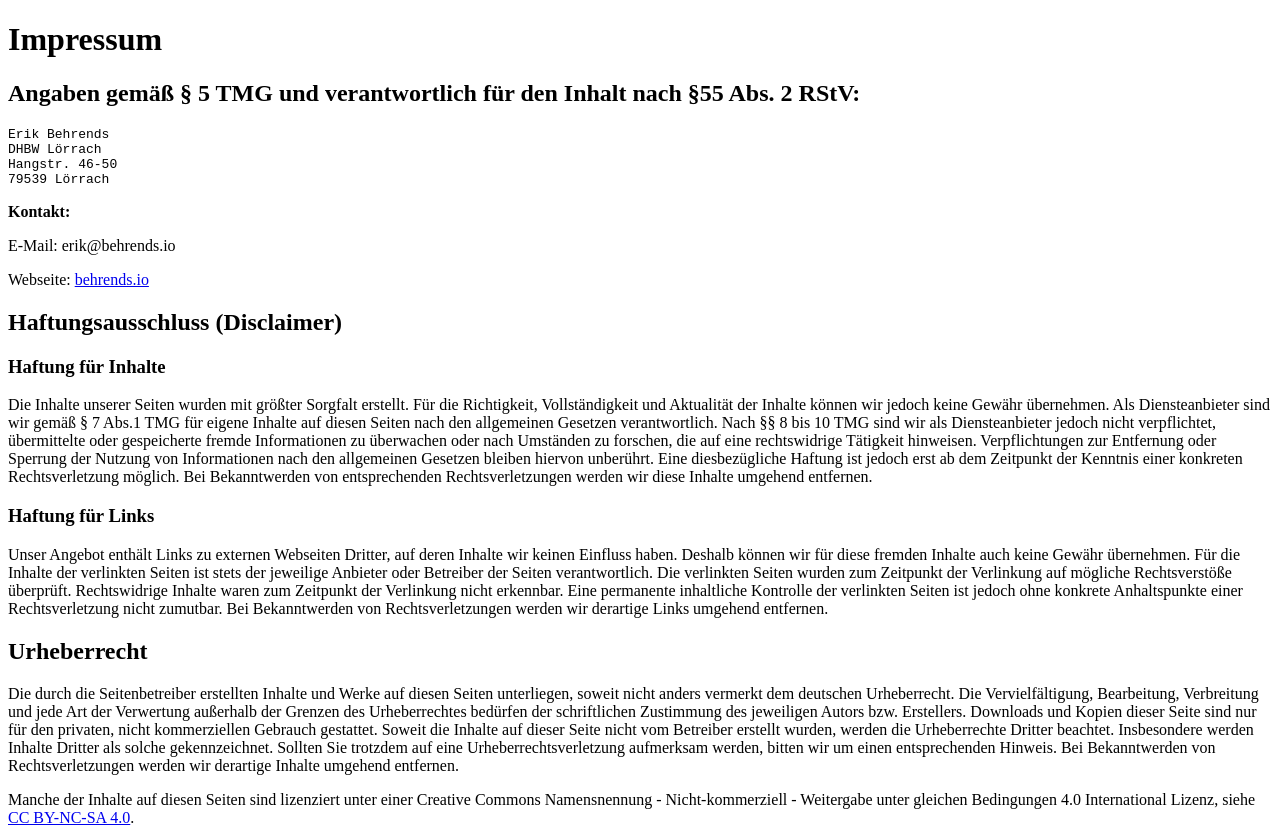
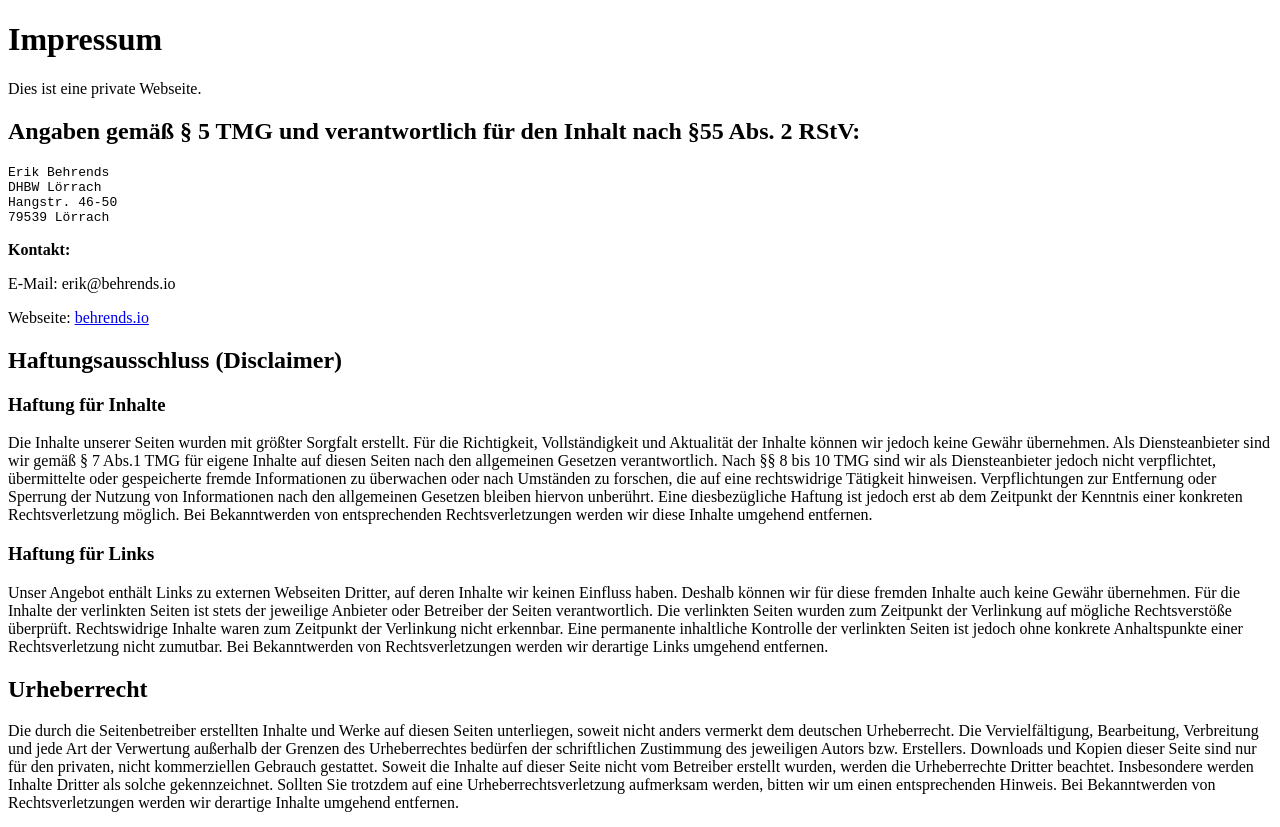
Before and after one commit to behrends/workshops, a Next.js app: page /impressum in a window 1280 px wide. Shown: the top 827 px of the page. Built offline with nearby package versions, Linux system fonts and the light colour scheme.

Commit message:
Impressum angepasst

```diff
--- a/pages/impressum.mdx
+++ b/pages/impressum.mdx
@@ -1,4 +1,6 @@
 # Impressum
+
+Dies ist eine private Webseite.
 
 ## Angaben gemäß § 5 TMG und verantwortlich für den Inhalt nach §55 Abs. 2 RStV:
 
--- a/pages/prog/index.mdx
+++ b/pages/prog/index.mdx
@@ -23,7 +23,7 @@ zur Verfügung stehen (mit zusätzlichen 24
 Stunden für begleitetes Selbststudium).
 
 Wenn das Projekt beginnt (spätestens nach
-der Lektions zu Modulen bzw. `require` und
+der Lektion zu Modulen bzw. `require` und
 `import/export`),
 dann werden einzelne Lektionen am Anfang
 eines Termins vorgestellt. Der Großteil der
```
